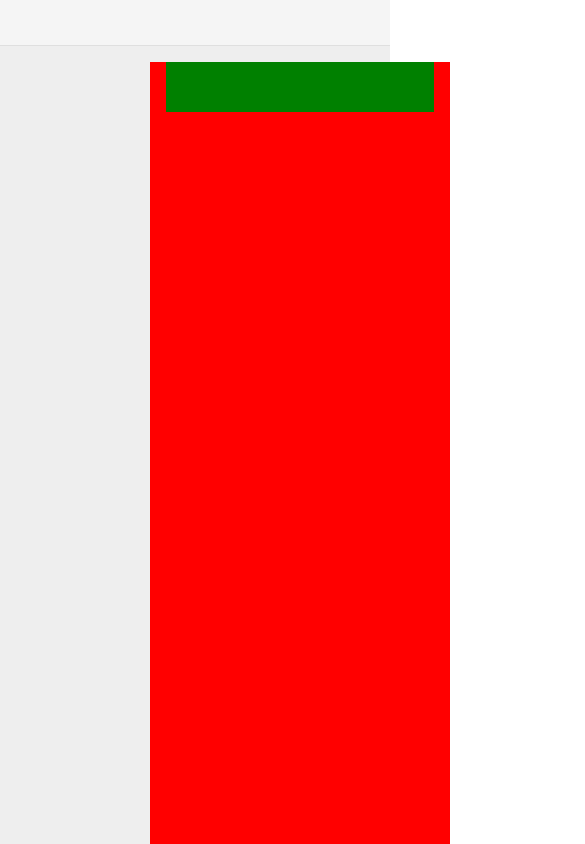
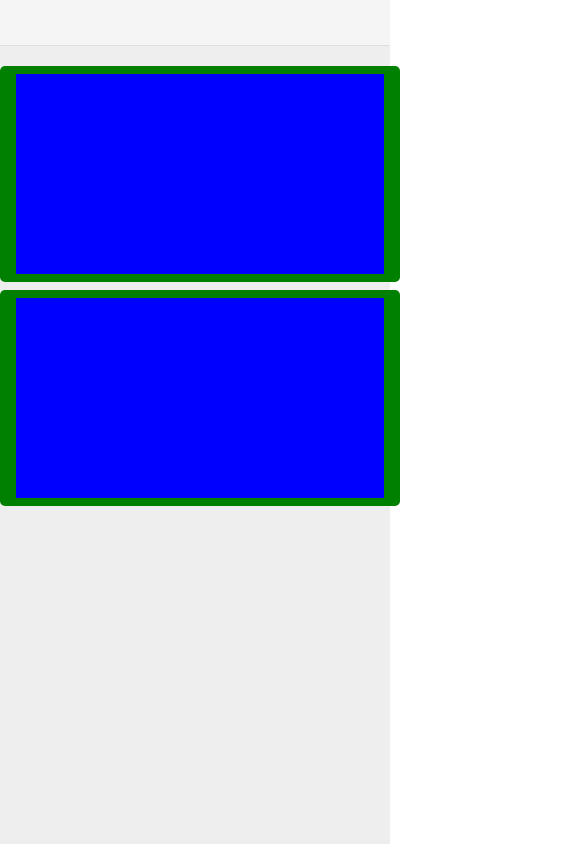
Before and after one commit to gdenn/clan-social-hub, a Next.js app: page / in a window 390 px wide. Shown: the whole page, 585 px wide, since content can reach past the window. Built offline with nearby package versions, Linux system fonts and the light colour scheme.

Commit message:
Make Layout responsive

```diff
--- /dev/null
+++ b/components/cards/Card.module.scss
@@ -0,0 +1,54 @@
+@import '../../styles/common.scss';
+
+.verticalCardView {
+    width: 100%;
+    display: flex;
+    flex-direction: column;
+
+    .card {
+        width: 100%;
+        display: flex;
+        flex-direction: column;
+        padding: $space-m $space-l $space-m $space-l;
+        margin: $space-s 0 $space-s 0;
+        border-radius: 5px;
+        background-color: green;
+
+        * {
+            height: 200px;
+            background-color: blue;
+        }
+
+        .author {
+            width: 100%;
+            display: flex;
+            flex-direction: row;
+            align-items: center;
+            height: 50px;
+        }
+
+        .content {
+            width: 100%;
+            display: flex;
+            flex-direction: column;
+        }
+
+        .reactions {
+            width: 100%;
+            display: flex;
+            flex-direction: row;
+            justify-content: space-between;
+            align-items: center;
+            background-color: gray;
+        }
+
+        .actions {
+            width: 100%;
+            display: flex;
+            flex-direction: row;
+            justify-content: space-between;
+            align-items: center;
+            background-color: aqua;
+        }
+    }
+}
--- /dev/null
+++ b/components/cards/Card.tsx
@@ -0,0 +1,23 @@
+import React, { ReactNode } from 'react'
+
+import styles from './Card.module.scss';
+
+interface VerticalCardViewProps {
+    children: ReactNode
+}
+
+interface CardProps {
+  children: ReactNode;
+}
+
+export const VerticalCardView = ({ children }: VerticalCardViewProps) => (
+    <div className={styles.verticalCardView}>
+        {children}
+    </div>
+)
+
+export const Card = ({ children }: CardProps) => (
+    <div className={styles.card}>
+        {children}
+    </div>
+)
--- /dev/null
+++ b/components/cards/index.js
@@ -0,0 +1 @@
+export { VerticalCardView, Card } from './Card.tsx'
--- a/components/layout/Layout.module.scss
+++ b/components/layout/Layout.module.scss
@@ -1,4 +1,10 @@
 @import '../../styles/common.scss';
+
+.container {
+    height: 100%;
+    margin: auto;
+    width: clamp(400px, 100%, 900px);
+}
 
 .pageWrapper {
     display: flex;
@@ -44,13 +50,12 @@
         }
     }
 
-    .container {
-        height: 100%;
-        width: clamp(600px, 90vw, 800px);
-        margin: auto;
-    }
+    .main {
 
-    .main {
+        > * {
+            margin: 0 $space-m 0 $space-m;
+        }
+
         @extend .container;
 
         display: flex;
@@ -60,14 +65,39 @@
             height: 100%;
             display: flex;
             flex-direction: column;
+            flex-grow: 0;
         }
 
         .left, .right {
-            width: clamp(100px, 25%, 150px);
+            width: 250px;
         }
 
         .center {
-            flex-grow: 1;
+            width: 400px;
+        }
+
+        @media screen and (max-width: 650px) {
+            .left {
+                width: 0;
+                visibility: hidden;
+                margin: 0;
+                padding: 0;
+            }
+        }
+
+        @media screen and (max-width: 500px) {
+            .left, .right {
+                width: 0;
+                visibility: hidden;
+                margin: 0;
+                padding: 0;
+            }
+
+            .center {
+                width: 100%;
+                max-width: 600px;
+                margin: 0;
+            }
         }
     }
 }
--- a/components/layout/Layout.tsx
+++ b/components/layout/Layout.tsx
@@ -5,7 +5,9 @@ import styles from './Layout.module.scss'
 import Link from 'next/link'
 
 interface LayoutProps {
-  children: ReactNode
+  left?: ReactNode;
+  center: ReactNode;
+  right?: ReactNode;
 }
 
 interface MenuItem {
@@ -21,7 +23,7 @@ const menuItems: MenuItems = [
   { name: "Users", linkTo: "/users" },
 ]
 
-const Layout = ({ children }: LayoutProps) => (
+const Layout = ({ left, center, right }: LayoutProps) => (
   <div className={styles.pageWrapper}>
     <Head>
       <title>Create Next App</title>
@@ -32,16 +34,15 @@ const Layout = ({ children }: LayoutProps) => (
     <header className={styles.header}>
       <div className={styles.search}></div>
       <nav>
-        <ul>
-        </ul>
+        <ul></ul>
       </nav>
       <div className={styles.user}></div>
     </header>
 
     <div className={styles.main}>
-      <section className={styles.left}></section>
-      <section className={styles.center}>{children}</section>
-      <section className={styles.right}></section>
+      <section className={styles.left}>{left}</section>
+      <section className={styles.center}>{center}</section>
+      <section className={styles.right}>{right}</section>
     </div>
   </div>
 );
--- a/components/newsfeed/NewsFeed.module.scss
+++ b/components/newsfeed/NewsFeed.module.scss
@@ -5,52 +5,4 @@
     height: 100%;
     margin: 0;
     padding: 0;
-    background-color: red;
-
-    .cardView {
-        width: 100%;
-        display: flex;
-        flex-direction: column;
-
-        .card {
-            width: 100%;
-            display: flex;
-            flex-direction: column;
-            padding: 0 $space-l $space-l $space-l;
-
-            .author {
-                width: 100%;
-                display: flex;
-                flex-direction: row;
-                align-items: center;
-                height: 50px;
-                background-color: green;
-            }
-
-            .content {
-                width: 100%;
-                display: flex;
-                flex-direction: column;
-                background-color: blue;
-            }
-
-            .reactions {
-                width: 100%;
-                display: flex;
-                flex-direction: row;
-                justify-content: space-between;
-                align-items: center;
-                background-color: gray;
-            }
-
-            .actions {
-                width: 100%;
-                display: flex;
-                flex-direction: row;
-                justify-content: space-between;
-                align-items: center;
-                background-color: aqua;
-            }
-        }
-    }
 }
--- a/components/newsfeed/NewsFeed.tsx
+++ b/components/newsfeed/NewsFeed.tsx
@@ -1,14 +1,7 @@
 import React from 'react'
-import Image from "next/image";
-import { ReactNode } from "react";
-import { FontAwesomeIcon } from "@fortawesome/react-fontawesome";
-import {
-  faHeart,
-  faThumbsUp,
-  faComment,
-} from "@fortawesome/free-regular-svg-icons";
 
 import styles from './NewsFeed.module.scss'
+import { Card, VerticalCardView } from '../cards/Card';
 
 interface CardImageProps {
   alt?: string;
@@ -51,12 +44,14 @@ const newsFeed: NewsFeed = [
 export const NewsFeed = () => (
   <section className={styles.newsfeed}>
     <div className={styles.cardView}>
-        <div className={styles.card}>
-            <div className={styles.author}></div>
-            <div className={styles.content}></div>
-            <div className={styles.reactions}></div>
-            <div className={styles.actions}></div>
-        </div>
+        <VerticalCardView>
+            <Card>
+                <div></div>
+            </Card>
+            <Card>
+                <div></div>
+            </Card>
+        </VerticalCardView>
     </div>
   </section>
 );
--- a/pages/index.tsx
+++ b/pages/index.tsx
@@ -6,9 +6,10 @@ import Layout from '../components/layout/Layout'
 
 const Home: NextPage = () => {
   return (
-    <Layout>
-      <NewsFeed />
-    </Layout>
+    <Layout
+      left={<NewsFeed />}
+      center={<NewsFeed />}
+      right={<NewsFeed />} />
   );
 }
 
```
Also changed, not shown: components/cards/index.tsx (added).
